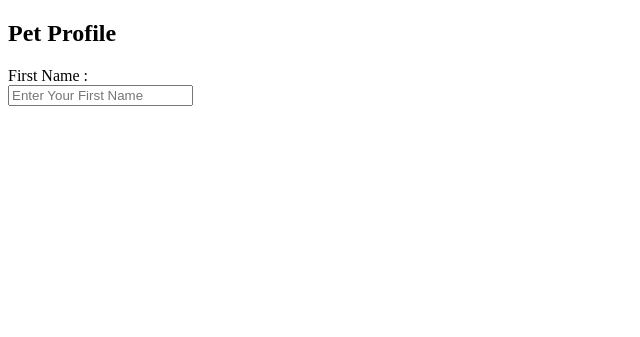
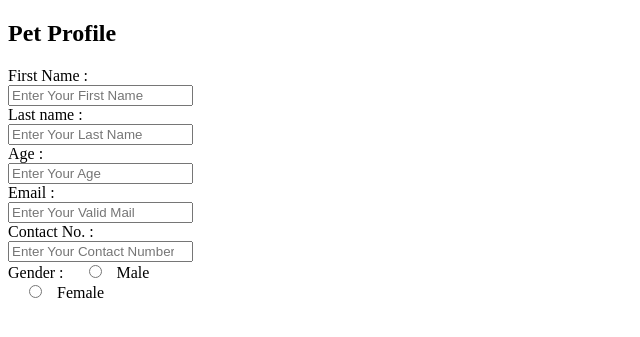
Before and after one commit to sakibrahat/El_Petrio_Sign_Up, a Django app: page /services/ in a window 1280 px wide. Shown: the top 337 px of the page, without its empty margins (0-640 px from the left). Run offline with Django 3.2, Linux system fonts and the light colour scheme.

Commit message:
5th commit.

```diff
--- a/registration/templates/services.html
+++ b/registration/templates/services.html
@@ -13,6 +13,33 @@
     <br>
     <input type="text" name="firstname" id="name" placeholder="Enter Your First Name">
     <br>
+    <label>Last name : </label>
+    <br>
+    <input type="text" name="lastname" id="name" placeholder="Enter Your Last Name">
+    <br>
+    <label>Age : </label>
+    <br>
+    <input type="number" name="age" id="name" placeholder="Enter Your Age">
+    <br>
+    <label>Email : </label>
+    <br>
+    <input type="email" name="email" id="name" placeholder="Enter Your Valid Mail">
+    <br>
+    <label>Contact No. : </label>
+    <br>
+    <input type="number" name="contact no." id="name" placeholder="Enter Your Contact Number">
+    <br>
+    <label>Gender : </label>
+    &nbsp;&nbsp;&nbsp;
+    <input type="radio" name="gender" id="male">
+    &nbsp;
+    <span id="male">Male</span>
+    <br>
+    &nbsp;&nbsp;&nbsp;
+    <input type="radio" name="gender" id="female">
+    &nbsp;
+    <span id="female">Female</span>
+    <br>
     </form>
     </div><!--end register-->
 </div><!--end main-->
```
